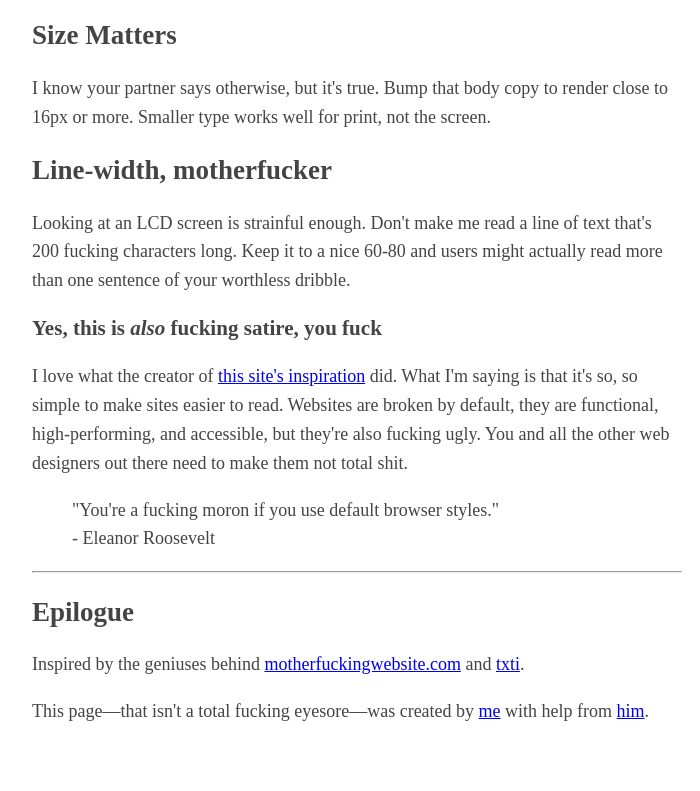
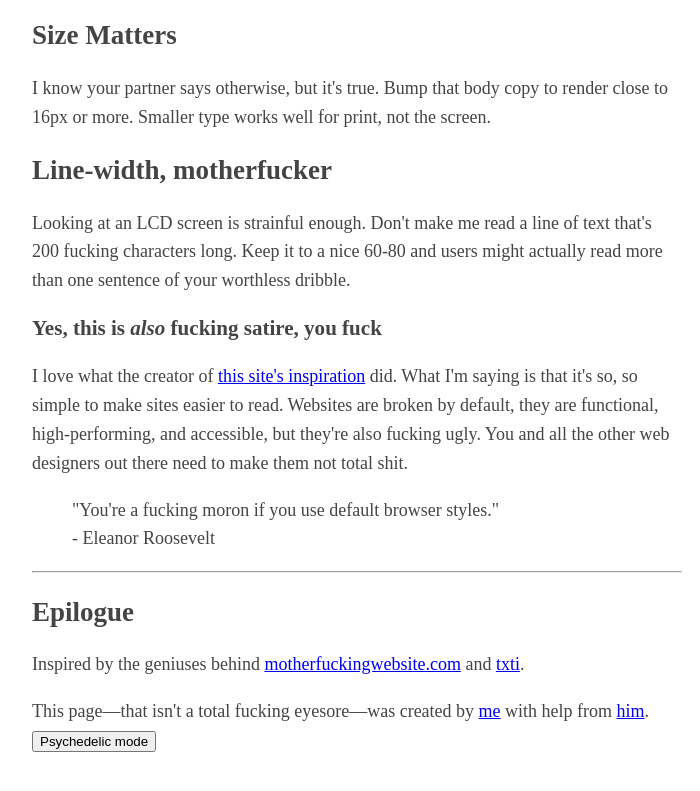
Before and after one commit to hiba64/BetterMotherFuckingWebsite, a plain HTML site: page index.html in a window 1280 px wide. Shown: the part 1074-1865 px from the top of the page, without its empty margins (283-983 px from the left). Before the commit the page ends 1840 px from the top, so only its background shows below. Drawn offline with Linux system fonts and the light colour scheme.

Commit message:
ajout d'un bouton Mode Psychédélique

```diff
--- a/index.html
+++ b/index.html
@@ -46,5 +46,6 @@ href="https://twitter.com/drew_mc">me</a>
 with help from <a
 href="https://twitter.com/gabehammersmith">him</a>.
 <script src="script/main.js"></script>
+<button Onclick="butpsy()">Psychedelic mode</button>
 </body>
 </html>
```
